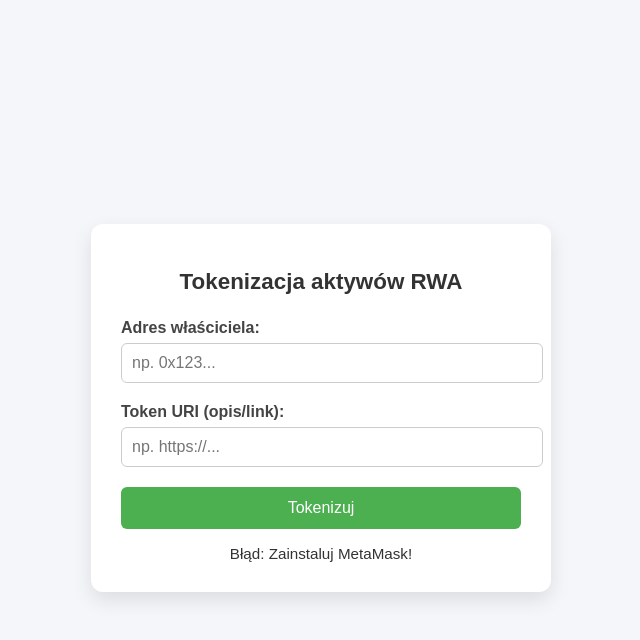
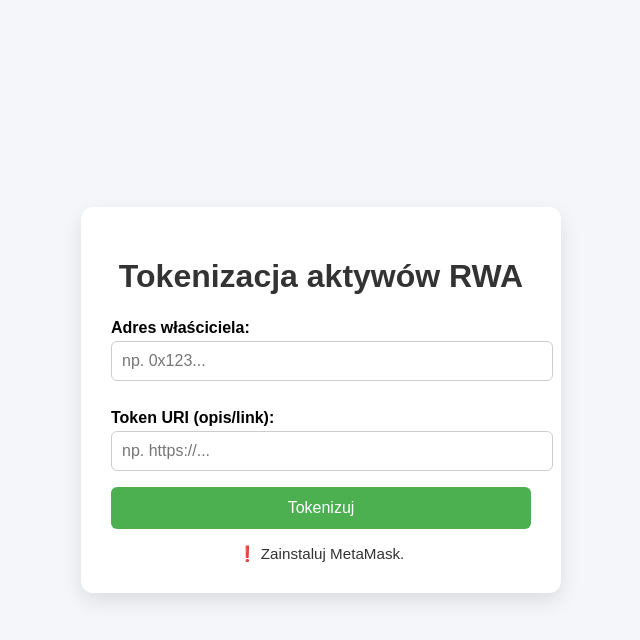
Before and after one commit to F1FNY/rwa-dapp, a plain HTML site: page index.html in a window 1280 px wide. Both pictures are taken after a click on the button "Tokenizuj". Shown: the whole page, without its empty margins (319-959 px from the left). Drawn offline with Linux system fonts and the light colour scheme.

Commit message:
Add files via upload

```diff
--- a/index.html
+++ b/index.html
@@ -1,9 +1,9 @@
 <!DOCTYPE html>
 <html lang="pl">
 <head>
-  <meta charset="UTF-8" />
-  <meta name="viewport" content="width=device-width, initial-scale=1.0"/>
-  <title>Tokenizacja Aktywów Rzeczywistych</title>
+  <meta charset="UTF-8">
+  <meta name="viewport" content="width=device-width, initial-scale=1.0">
+  <title>Tokenizacja Aktywów</title>
   <style>
     body {
       font-family: Arial, sans-serif;
@@ -12,35 +12,40 @@
       justify-content: center;
       align-items: center;
       height: 100vh;
+      margin: 0;
     }
+
     .container {
       background: white;
       padding: 30px;
       border-radius: 12px;
       box-shadow: 0 8px 20px rgba(0,0,0,0.1);
-      max-width: 400px;
-      width: 100%;
+      max-width: 420px;
+      width: 90%;
     }
+
     h1 {
       text-align: center;
       color: #333;
       margin-bottom: 24px;
-      font-size: 1.4rem;
     }
+
     label {
+      font-weight: bold;
       display: block;
-      margin-bottom: 6px;
-      color: #444;
-      font-weight: bold;
+      margin-top: 12px;
     }
+
     input {
       width: 100%;
       padding: 10px;
-      margin-bottom: 20px;
+      margin-top: 4px;
+      margin-bottom: 16px;
       border: 1px solid #ccc;
       border-radius: 6px;
       font-size: 1rem;
     }
+
     button {
       width: 100%;
       padding: 12px;
@@ -51,9 +56,11 @@
       font-size: 1rem;
       cursor: pointer;
     }
+
     button:hover {
       background-color: #45a049;
     }
+
     .status {
       margin-top: 16px;
       text-align: center;
@@ -78,11 +85,25 @@
     <div class="status" id="status"></div>
   </div>
 
+  <!-- Ładowanie ethers.js -->
   <script src="https://cdn.jsdelivr.net/npm/ethers@5.7.2/dist/ethers.min.js"></script>
+
   <script>
-    const contractAddress = "0xd9145CCE52D386f254917e481eB44e9943F39138";
+    // 🛠️ Wpisz tutaj adres swojego kontraktu z Remix:
+    const contractAddress = "WPISZ_TUTAJ_ADRES_KONTRAKTU";
+
+    // 🛠️ Wklej tutaj ABI z Remix (po skompilowaniu kontraktu kliknij "Copy ABI"):
     const contractABI = [
-      // Tu wklej ABI swojego kontraktu
+      {
+        "inputs": [
+          { "internalType": "address", "name": "to", "type": "address" },
+          { "internalType": "string", "name": "uri", "type": "string" }
+        ],
+        "name": "mint",
+        "outputs": [],
+        "stateMutability": "nonpayable",
+        "type": "function"
+      }
     ];
 
     async function mint() {
@@ -90,23 +111,28 @@
       const uri = document.getElementById("uri").value;
       const status = document.getElementById("status");
 
+      if (!window.ethereum) {
+        status.innerText = "❗ Zainstaluj MetaMask.";
+        return;
+      }
+
       try {
-        if (!window.ethereum) throw new Error("Zainstaluj MetaMask!");
+        await ethereum.request({ method: 'eth_requestAccounts' });
 
-        await ethereum.request({ method: 'eth_requestAccounts' });
         const provider = new ethers.providers.Web3Provider(window.ethereum);
         const signer = provider.getSigner();
         const contract = new ethers.Contract(contractAddress, contractABI, signer);
 
         const tx = await contract.mint(owner, uri);
-        status.innerText = "Trwa tokenizacja... Czekaj na potwierdzenie...";
+        status.innerText = "⏳ Trwa tokenizacja... Czekaj na potwierdzenie...";
         await tx.wait();
-        status.innerText = "Sukces! Token został utworzony.";
+        status.innerText = "✅ Token utworzony!";
       } catch (err) {
         console.error(err);
-        status.innerText = "Błąd: " + err.message;
+        status.innerText = "❌ Błąd: " + err.message;
       }
     }
   </script>
+
 </body>
 </html>
```
